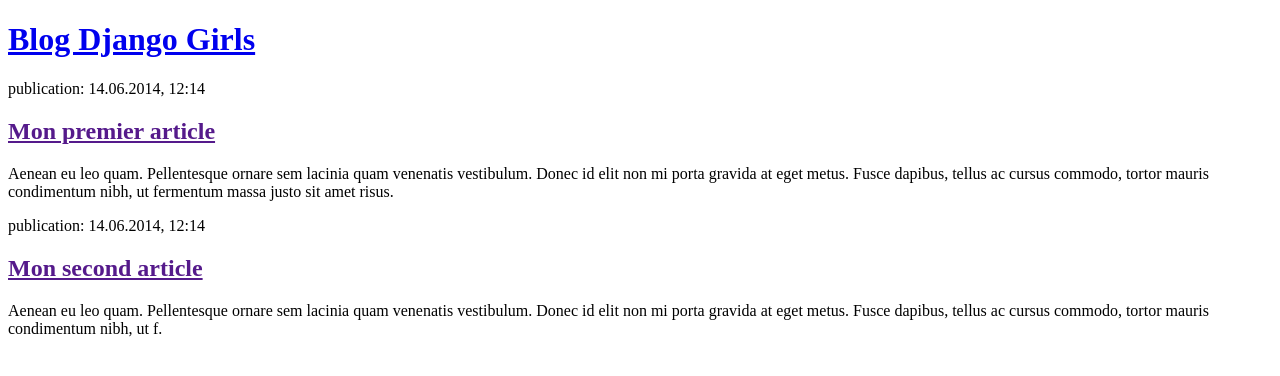
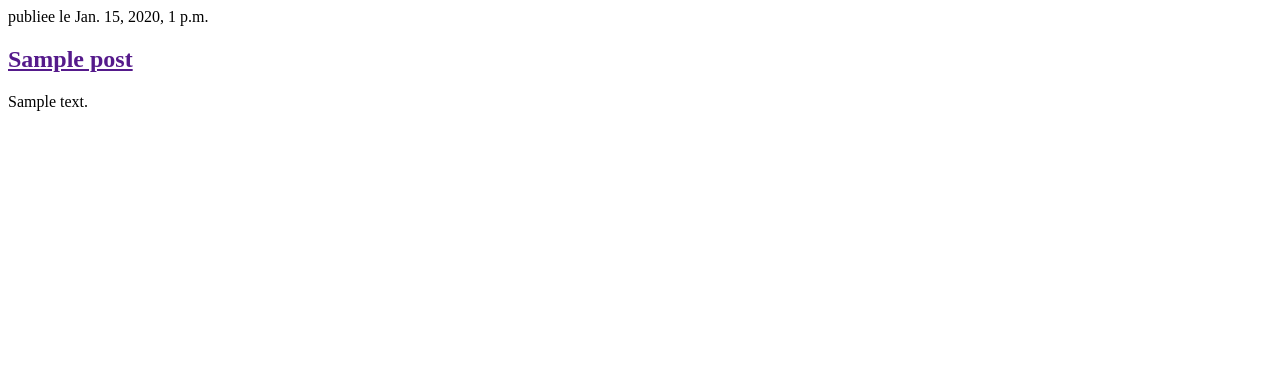
Before and after one commit to MahefaAvotra/blog, a Django app: page / in a window 1280 px wide. Shown: the top 376 px of the page. Run offline with Django 4.2, Linux system fonts and the light colour scheme; tables that the repository leaves empty hold one stand-in row (values such as "Sample post").

Commit message:
Modification des templates a afficher, les posts contenus dans la base de donnees

```diff
--- a/blog/models.py
+++ b/blog/models.py
@@ -15,4 +15,4 @@
         self.save()
 
     def __str__(self):
-        return self.title
+        return self.text
--- a/blog/templates/blog/post_list.html
+++ b/blog/templates/blog/post_list.html
@@ -4,20 +4,14 @@
         <title>Blog Django Girls</title>
     </head>
     <body>
-        <header>
-            <h1><a href="/">Blog Django Girls</a></h1>
-        </header>
-
-        <article>
-            <time>publication: 14.06.2014, 12:14</time>
-            <h2><a href="">Mon premier article</a></h2>
-            <p>Aenean eu leo quam. Pellentesque ornare sem lacinia quam venenatis vestibulum. Donec id elit non mi porta gravida at eget metus. Fusce dapibus, tellus ac cursus commodo, tortor mauris condimentum nibh, ut fermentum massa justo sit amet risus.</p>
-        </article>
-
-        <article>
-            <time>publication: 14.06.2014, 12:14</time>
-            <h2><a href="">Mon second article</a></h2>
-            <p>Aenean eu leo quam. Pellentesque ornare sem lacinia quam venenatis vestibulum. Donec id elit non mi porta gravida at eget metus. Fusce dapibus, tellus ac cursus commodo, tortor mauris condimentum nibh, ut f.</p>
-        </article>
+       <div>
+           {% for post in posts %}
+                <article>
+                    <time> publiee le {{post.published_date}}</time>
+                </article>
+                <h2><a href=""> {{post.title}}</a> </h2>
+                <p> {{post.text}}</p>
+           {% endfor %}
+       </div>
     </body>
 </html>
--- a/blog/views.py
+++ b/blog/views.py
@@ -1,6 +1,9 @@
 from django.shortcuts import render
+from django.utils import timezone
+from .models import Post
 
 # Create your views here.
 
 def post_list(request):
-    return render(request, 'blog/post_list.html', {})
+    posts= Post.objects.filter(published_date__lte=timezone.now()).order_by('published_date')
+    return render(request, 'blog/post_list.html', {'posts':posts})
```
